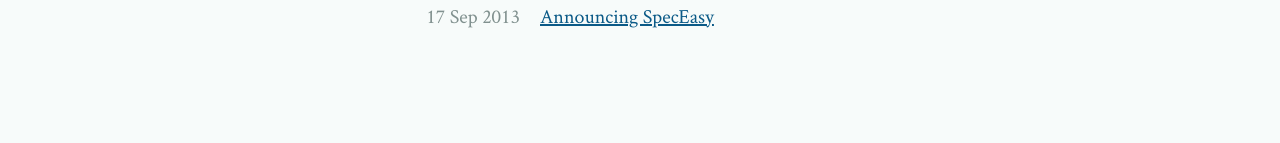
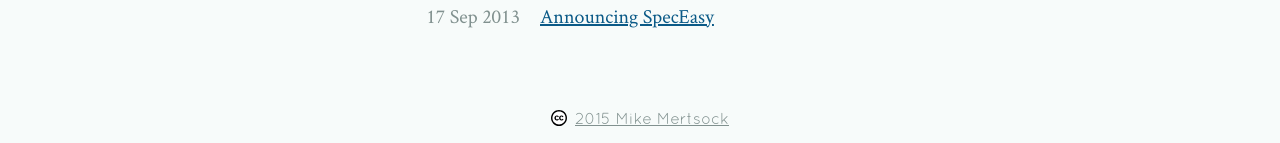
Before and after one commit to mmertsock/mmertsock.github.io, a Jekyll site: the page built from index.html, in a window 1280 px wide. Shown: the part 1029-1172 px from the top of the page. Built offline with Jekyll 4.4.1, drawn with Linux system fonts in a browser that asks for light colours; comment, search, counter and statistics services are not loaded; before the commit the page ends 1135 px from its top, so only the background shows below that.

Commit message:
footer CC notice

```diff
--- a/_layouts/default.html
+++ b/_layouts/default.html
@@ -32,6 +32,8 @@
 {% if page.body_class != 'home' %}
 {% include sitelinks.html %}
 {% endif %}
+
+        <p class="cc-notice"><a href="{{ site.url }}/colophon/#license">{{ site.time | date: "%Y" }} Mike Mertsock</a></p>
     </footer>
 
     <!-- generated by Jekyll {{ site.time }} -->
--- a/css/main.css
+++ b/css/main.css
@@ -295,6 +295,20 @@
     content: " • ";
 }
 
+.cc-notice {
+    display: block;
+    text-align: center;
+}
+.cc-notice a {
+    display: inline-block;
+    background-image: url(../assets/cc.svg);
+    background-repeat: no-repeat;
+    background-position: left center;
+    background-size: 1em 1em;
+    padding-left: 1.5em;
+    min-height: 1em;
+}
+
 @media only screen and (max-device-width: 500px) {
     header {
         padding: 0.5em 0;
```
Also changed, not shown: assets/cc.svg (added).
